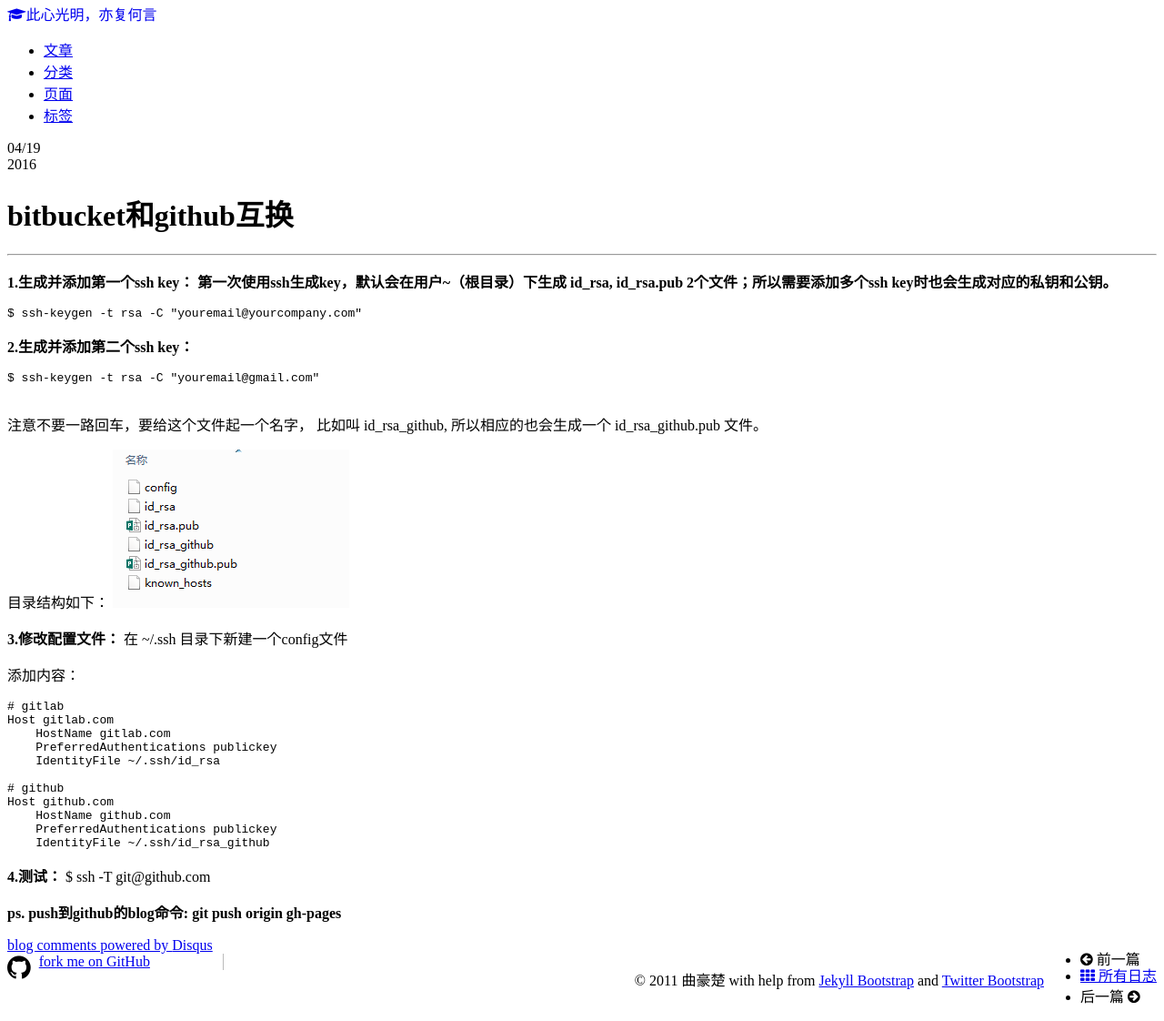
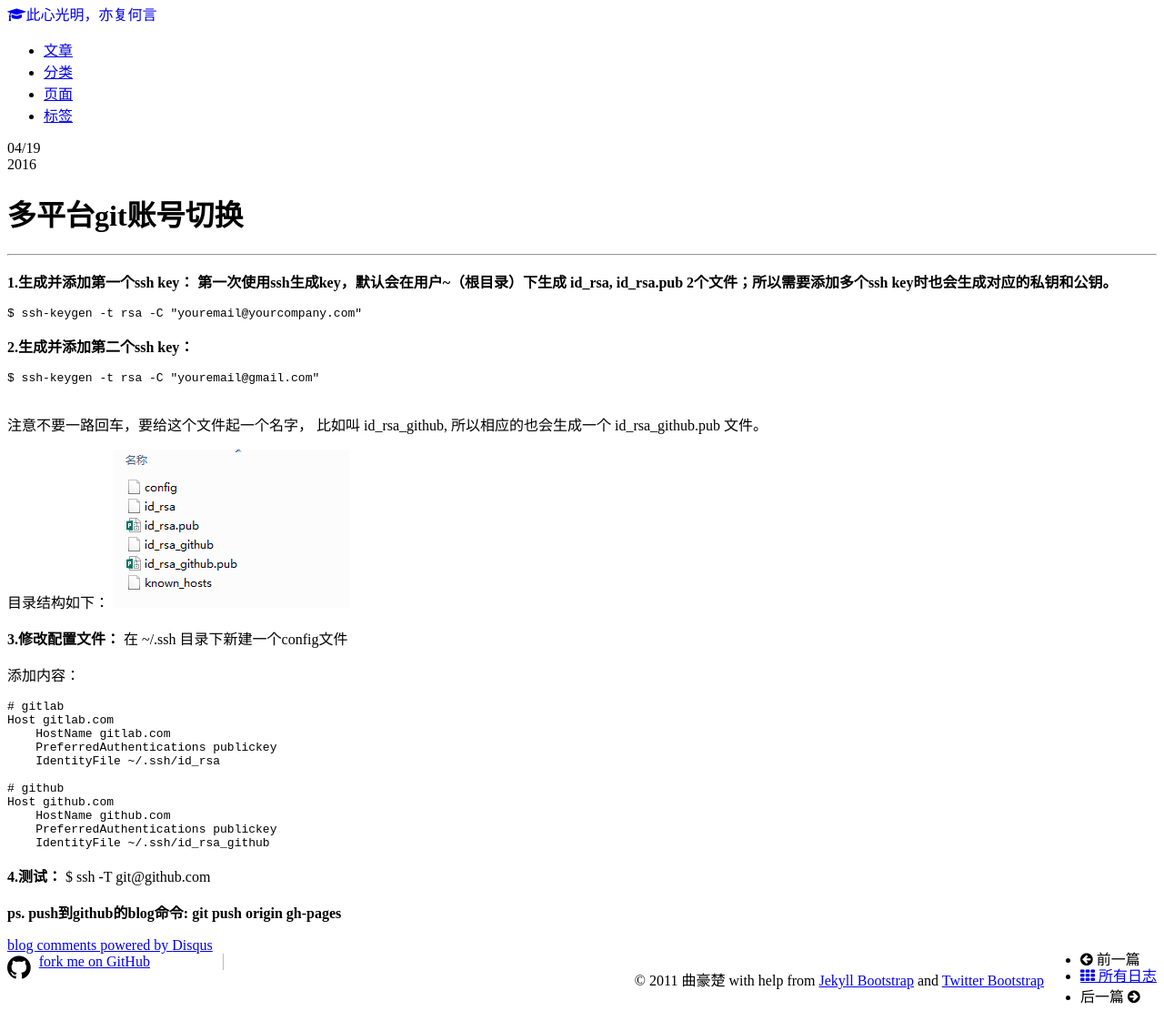
Before and after one commit to kuenne/blog, a Jekyll site: the page built from _posts/2016-04-19-git-account-change.md, in a window 1280 px wide. Shown: the whole page at 91% size. Built offline with Jekyll 4.4.1, drawn with Linux system fonts in a browser that asks for light colours; nearby versions of some CDN libraries; Markdown is read by kramdown in place of the engine named in the settings; comment, search, counter and statistics services are not loaded.

Commit message:
edit first article

```diff
--- a/_config.yml
+++ b/_config.yml
@@ -101,7 +101,7 @@
   analytics :
     provider : google
     google :
-        tracking_id : 'UA-50637568-1'
+        tracking_id : ''
     getclicky :
       site_id :
     mixpanel :
--- a/_posts/2016-04-19-git-account-change.md
+++ b/_posts/2016-04-19-git-account-change.md
@@ -6,7 +6,7 @@
 tags : [git ssh-key]
 ---
 {% include JB/setup %}
-# bitbucket和github互换
+# 多平台git账号切换
 ---
 
 **1.生成并添加第一个ssh key：**
```
